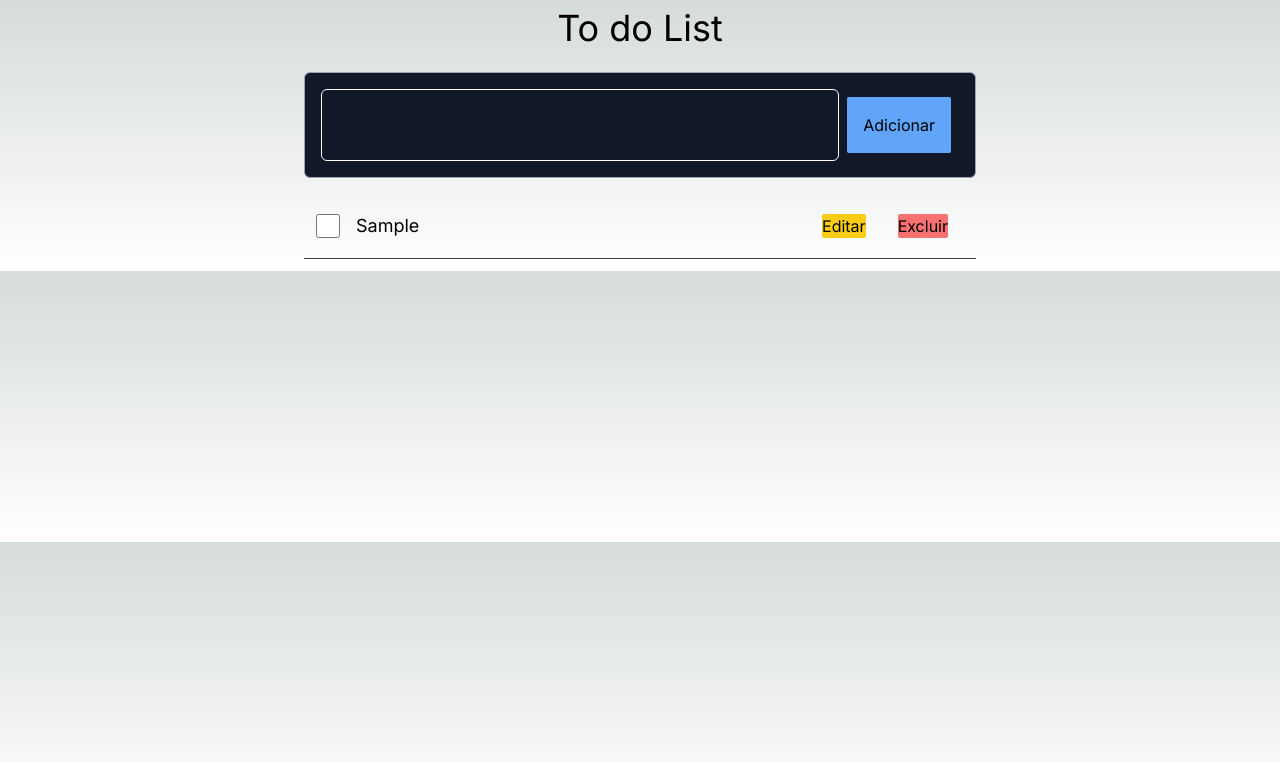
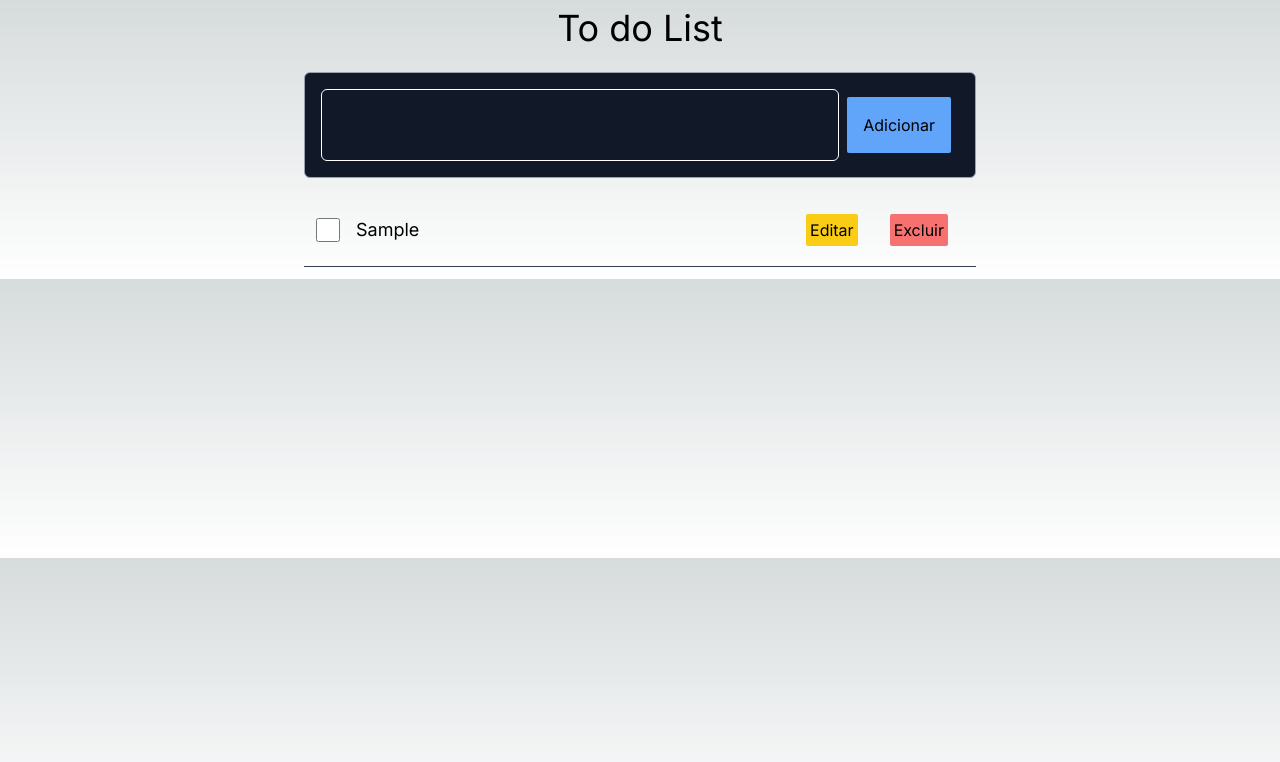
Before and after one commit to aureliodeboa/To-do-with-Reducers, a Next.js app: page / in a window 1280 px wide. Both pictures are taken after typing "Sample" into the empty fields and a click on the button "Adicionar". Shown: the top 762 px of the page. Built offline with nearby package versions, Linux system fonts and the light colour scheme.

Commit message:
style:buttons

```diff
--- a/src/app/page.tsx
+++ b/src/app/page.tsx
@@ -82,7 +82,7 @@ const Page = () =>{
             className="flex  items-center p-3 my-3 border-b border-gray-700"
             key={item.id}>
 
-           <input
+           <input title="title"
             className="w-6 h-6 mr-4"
             type="checkbox"
             defaultChecked={item.done}
@@ -90,10 +90,10 @@ const Page = () =>{
             />
            <p  className="flex-1 text-lg" > {item.text} </p>
 
-           <button className="mx-4 bg-yellow-400 m-2 rounded-sm  "
+           <button className="mx-4 bg-yellow-400 m-2 rounded-sm p-1 "
             title="editar" onClick={()=>handleEditlist(item.id)}> Editar
            </button>
-           <button className="mx-4 bg-red-400 m-2 rounded-sm  "
+           <button className="mx-4 bg-red-400 m-2 rounded-sm p-1 "
              title="Deletar" onClick={()=>handleRemovelist(item.id)}> Excluir
            </button>
 
```
